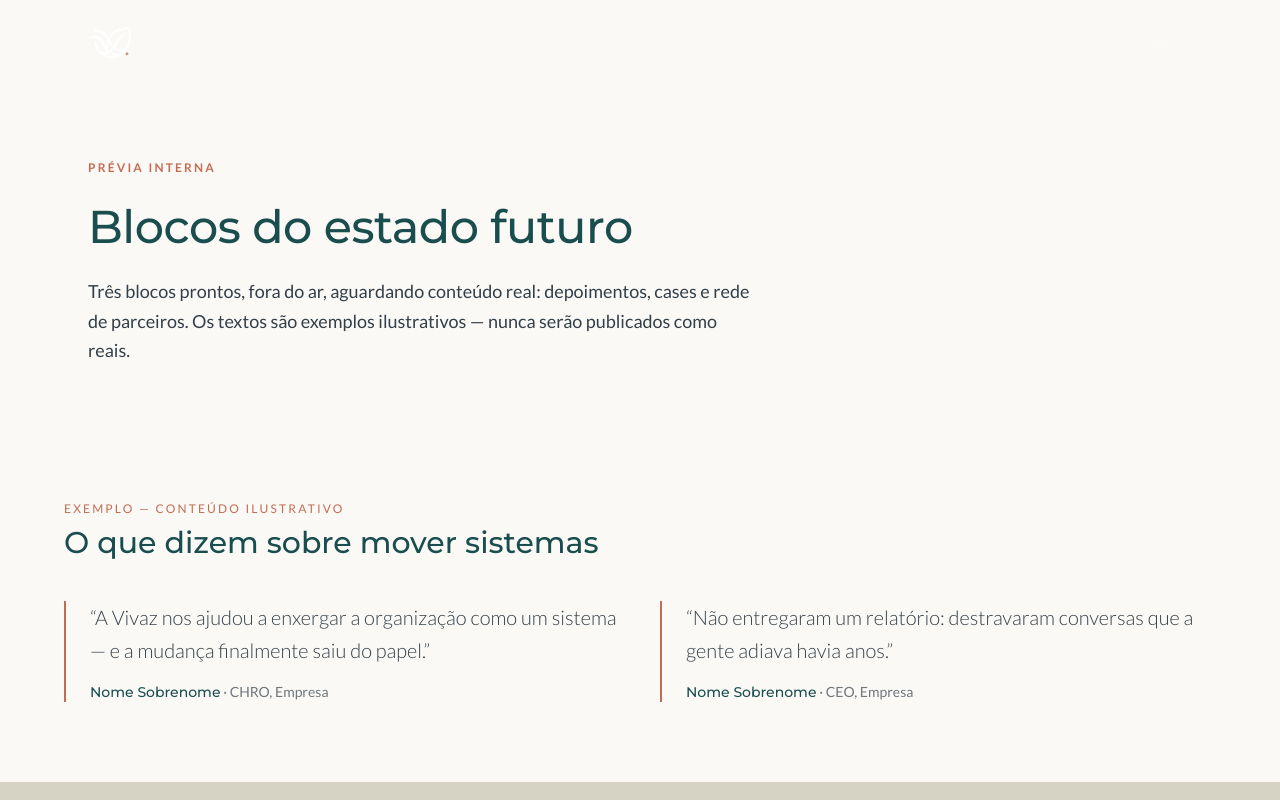
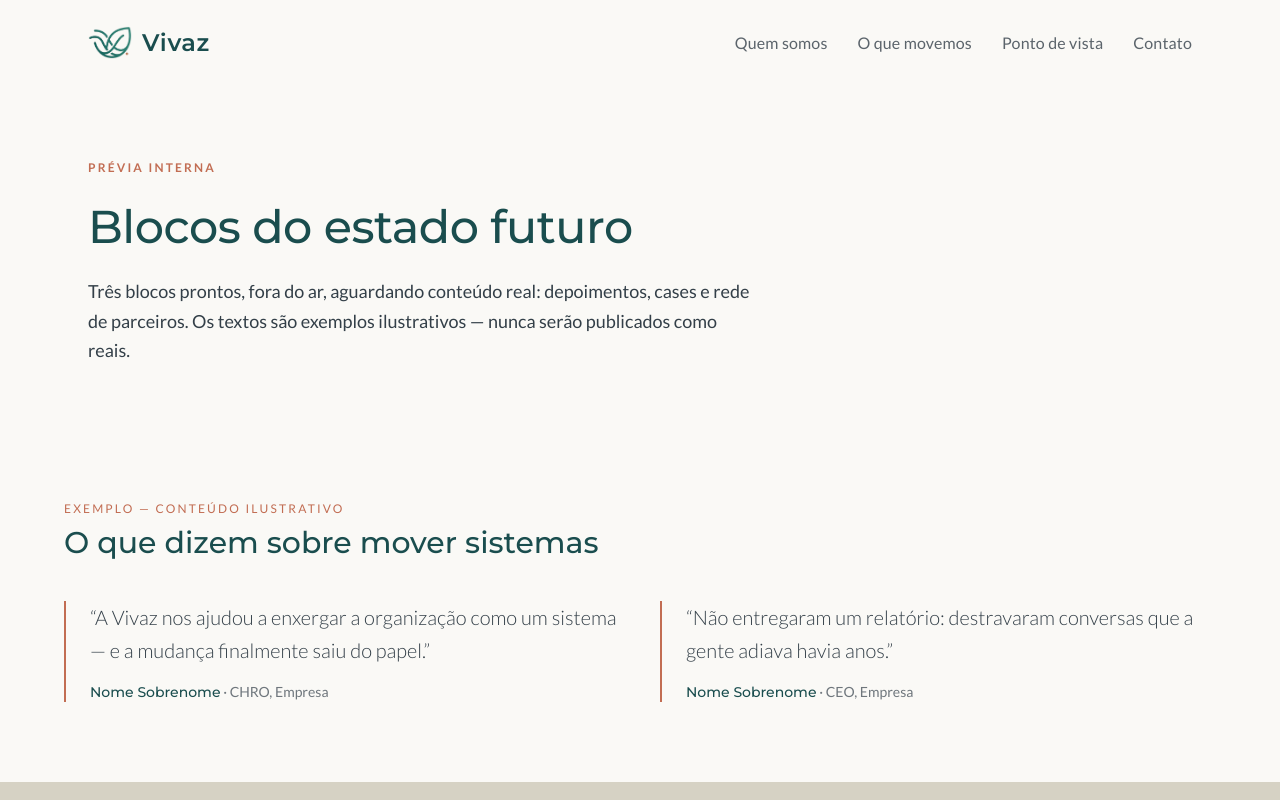
Before and after one commit to elisfortic/vivaz2, a Next.js app: page /blocos-futuros in a window 1280 px wide. Shown: the top 800 px of the page. Built offline with nearby package versions, Linux system fonts and the light colour scheme.

Commit message:
fix: header sobre verde — medição direta no scroll no lugar do IntersectionObserver percentual (iOS Safari perdia a inversão)

```diff
--- a/components/ui/Cabecalho.tsx
+++ b/components/ui/Cabecalho.tsx
@@ -27,27 +27,43 @@ export default function Cabecalho({
   const pathname = usePathname();
 
   // religa a cada rota: o layout persiste nas navegações e as seções
-  // verdes da página nova precisam ser observadas de novo
+  // verdes da página nova precisam ser medidas de novo.
+  // Medição direta no scroll (rAF-throttled) em vez de IntersectionObserver
+  // com rootMargin percentual — o iOS Safari real perdia a inversão e o
+  // header sumia sobre o verde (visto em 2026-08-16).
   useEffect(() => {
     setSobreVerde(false);
-    const alvos = document.querySelectorAll(
-      "section.bg-verde, footer.bg-verde",
+    const alvos = Array.from(
+      document.querySelectorAll("section.bg-verde, footer.bg-verde"),
     );
     if (alvos.length === 0) return;
-    const visiveis = new Set<Element>();
-    const observador = new IntersectionObserver(
-      (entradas) => {
-        for (const entrada of entradas) {
-          if (entrada.isIntersecting) visiveis.add(entrada.target);
-          else visiveis.delete(entrada.target);
-        }
-        setSobreVerde(visiveis.size > 0);
-      },
-      // só a faixa do header (top ~86px) conta
-      { rootMargin: "0px 0px -92% 0px" },
-    );
-    alvos.forEach((el) => observador.observe(el));
-    return () => observador.disconnect();
+
+    // o centro da faixa do header (~86px de altura) decide a cor
+    const MEIO_HEADER = 43;
+    let pendente = false;
+    const medir = () => {
+      pendente = false;
+      setSobreVerde(
+        alvos.some((el) => {
+          const r = el.getBoundingClientRect();
+          return r.top <= MEIO_HEADER && r.bottom >= MEIO_HEADER;
+        }),
+      );
+    };
+    const agendar = () => {
+      if (!pendente) {
+        pendente = true;
+        requestAnimationFrame(medir);
+      }
+    };
+
+    medir();
+    window.addEventListener("scroll", agendar, { passive: true });
+    window.addEventListener("resize", agendar);
+    return () => {
+      window.removeEventListener("scroll", agendar);
+      window.removeEventListener("resize", agendar);
+    };
   }, [pathname]);
 
   // trava o scroll com o menu aberto
```
